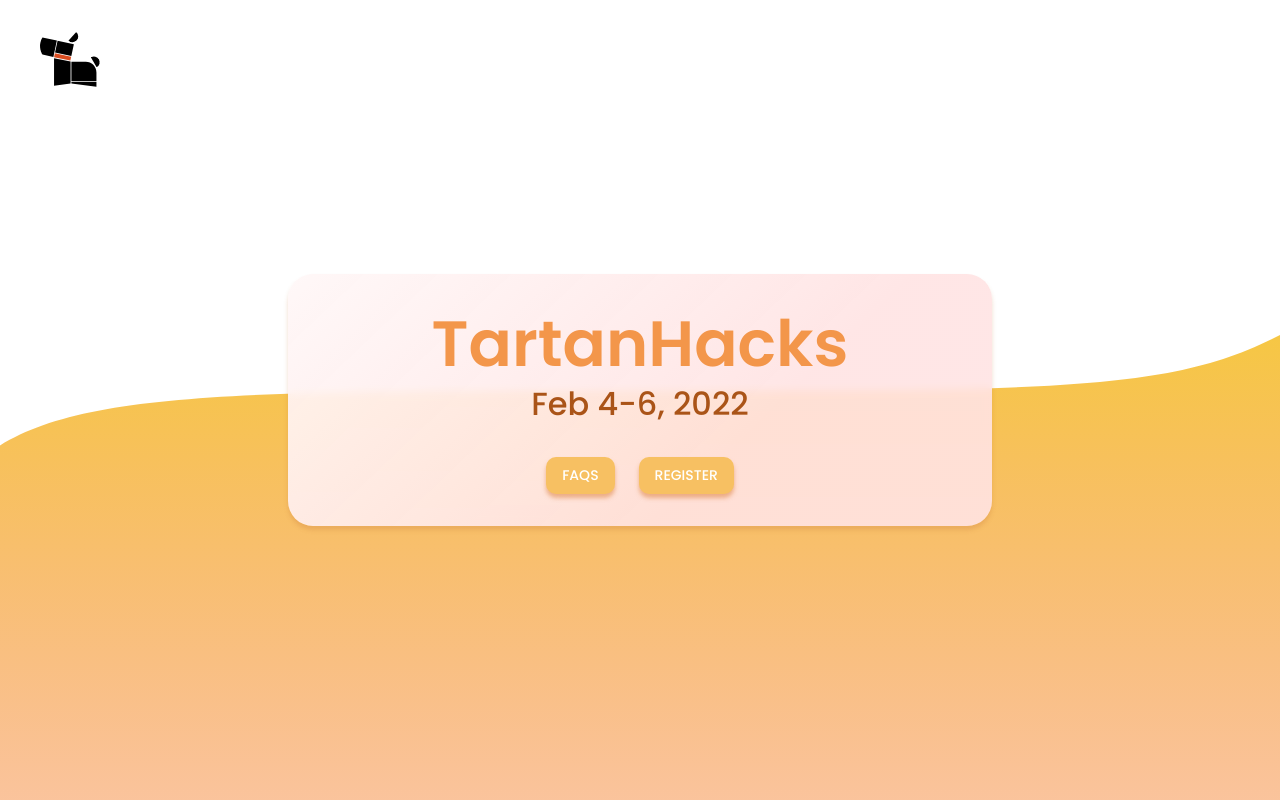
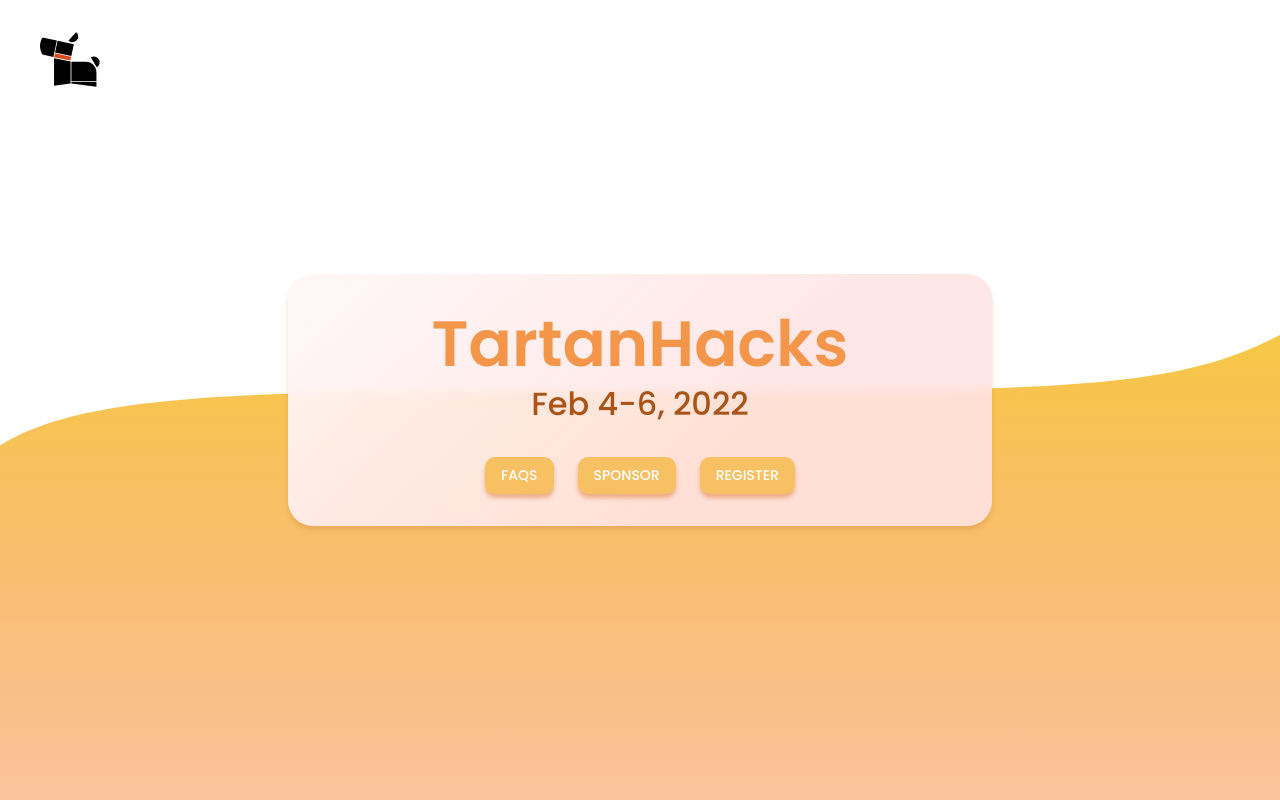
Before and after one commit to ScottyLabs/tartanhacks, a Next.js app: page / in a window 1280 px wide. Shown: the top 800 px of the page. Built offline with nearby package versions, Linux system fonts and the light colour scheme.

Commit message:
added link to sponsorship packet

```diff
--- a/src/components/dashboard/DashboardDialog.tsx
+++ b/src/components/dashboard/DashboardDialog.tsx
@@ -66,6 +66,13 @@ const DashboardDialog = (): ReactElement => {
             <RectangleButton type="button">FAQs</RectangleButton>
           </Link>
           <Link
+            href="https://tartanhacks.com/sponsorship.pdf"
+            target="_blank"
+            underline="none"
+          >
+            <RectangleButton type="button">Sponsor</RectangleButton>
+          </Link>
+          <Link
             href="https://register.tartanhacks.com/"
             target="_blank"
             underline="none"
```
Also changed, not shown: 1 other file (tests, documents, lock files or other folders).
